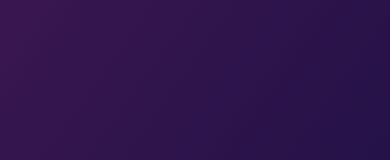
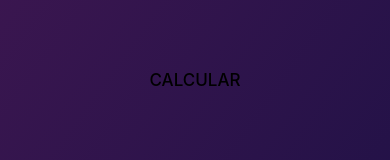
Before and after one commit to Gerjar91/CuentaJusta, a React Native app: screen /Home in a window 390 px wide. Shown: the part 518-678 px from the top of the page. Built offline with nearby package versions, Linux system fonts and the light colour scheme.

Commit message:
agrego efecto navegacion

```diff
--- a/App.tsx
+++ b/App.tsx
@@ -3,7 +3,7 @@ import AddUser from './components/Home';
 import { Provider } from 'react-redux';
 import store from "./redux/store"
 import { NavigationContainer } from '@react-navigation/native';
-import { createStackNavigator } from '@react-navigation/stack';
+import { CardStyleInterpolators, createStackNavigator } from '@react-navigation/stack';
 import Home from './components/Home';
 import Calculation from './components/Calculation';
 import 'react-native-gesture-handler';
@@ -19,14 +19,17 @@ export default function App() {
 
   const Stack = createStackNavigator();
 
-
   return (
     <Provider store={store}>
       <NavigationContainer>
-        <Stack.Navigator initialRouteName="Home">
+        <Stack.Navigator initialRouteName="Home"
+          screenOptions={{
+            gestureDirection: "horizontal",
+          }}>
           <Stack.Screen
             name="Home"
             component={Home}
+
             options={{
               headerShown: false,
             }} />
@@ -35,6 +38,8 @@ export default function App() {
             component={Calculation}
             options={{
               headerShown: false,
+              cardStyleInterpolator: CardStyleInterpolators.forVerticalIOS,
+
             }} />
         </Stack.Navigator>
       </NavigationContainer>
--- a/components/Calculation.tsx
+++ b/components/Calculation.tsx
@@ -123,7 +123,7 @@ const styles = StyleSheet.create({
         flex: 1,
         width: '100%',
         height: '100%',
-        paddingTop:100
+        paddingTop: 100
     },
     containerPage: {
         flex: 1,
--- a/components/Home.tsx
+++ b/components/Home.tsx
@@ -132,6 +132,11 @@ function Home({ navigation }: any) {
                             disabled={totalAmount.length > 1 ? false : true} >
                             <Text style={{ color: "black", fontSize: 17, fontWeight: "500" }}>CALCULAR</Text>
                         </TouchableOpacity>
+                        <TouchableOpacity
+                            onPress={handleCalculateAccounts}
+                      >
+                            <Text style={{ color: "black", fontSize: 17, fontWeight: "500" }}>CALCULAR</Text>
+                        </TouchableOpacity>
                     </View>
                 </ScrollView>
 
```
Lines whose indentation alone changed are shown as unchanged.
